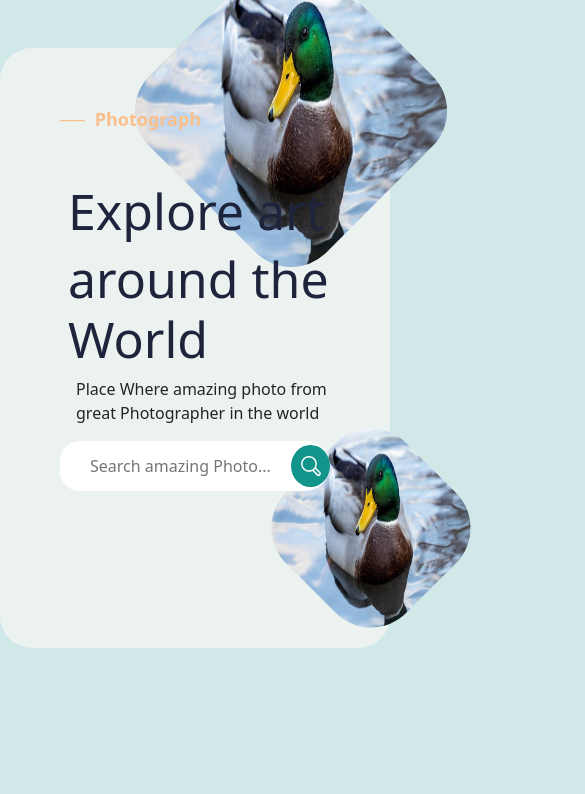
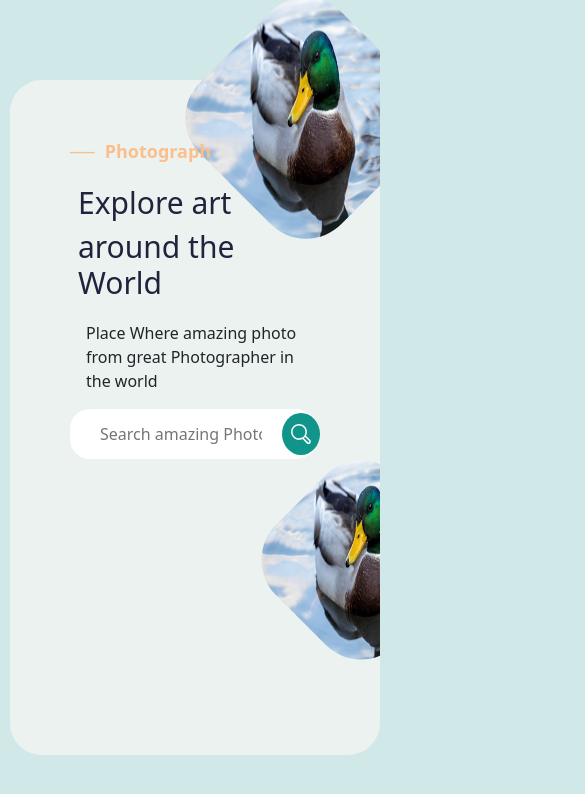
Before and after one commit to mehrdad-khojastefar/text-to-image-frontend, a React (Create React App) app in the folder photograph-project/: page / in a window 390 px wide. Shown: the top 794 px of the page, 585 px wide, since content can reach past the window. Built offline with nearby package versions, Linux system fonts and the light colour scheme.

Commit message:
responsive

```diff
--- a/photograph-project/src/Components/MainPage/MainPage.js
+++ b/photograph-project/src/Components/MainPage/MainPage.js
@@ -8,6 +8,7 @@ import "../../assets/styles/MainPage.scss"
 //icon
 import svg from "../../assets/icons/search-magnifier-outline-svgrepo-com.svg"
 import SideImages from "../SideImages/SideImages";
+
 const MainPage = () => {
     const[searchvalue,setSearchvalue]=useState()
   const { headerSpan, header, MainPageText, SearchInPutPlaceHolder, MainLink } =
@@ -15,15 +16,13 @@ const MainPage = () => {
     const header1=header.split(" ");
     const header1firstarray=header1[0].concat(" ",header1[1])
     const header1secondarray=header1[2].concat(" ",header1[3]," ",header1[4])
-    console.log(header1firstarray);
-    console.log(header1secondarray);
   return (
-    <Container className="main rounded-5 my-5 p-5 position-relative">
+    <Container className="main rounded-5 mb-5 p-5 position-relative">
       <Row className="d-flex flex-nowrap m-auto">
         <Col xs={12} sm={12} md={8} className="mt-md-3 ps-md-5 ">
           <span className="headerSpan position-relative">{headerSpan}</span>
 
-            <Col xs={12} className="mt-5 ps-2 position-relative" style={{zIndex:"2"}}>
+            <Col xs={12} className="headerWrapper mt-5 ps-2 position-relative" style={{zIndex:"2"}}>
 
           <h1 className="header">{header1firstarray}</h1>
           <h1 className="header">{header1secondarray}</h1>
@@ -37,7 +36,7 @@ const MainPage = () => {
               className="SearchInput"
               placeholder={SearchInPutPlaceHolder}
               type="search"
-              onChange={(e)=>searchvalue(e.target.value)}
+              onChange={(e)=>setSearchvalue(e.target.value)}
               />
               <button>
                 <img src={svg}/>
--- a/photograph-project/src/assets/styles/MainPage.scss
+++ b/photograph-project/src/assets/styles/MainPage.scss
@@ -1,9 +1,12 @@
 @import "./variable";
 
 .main{
-    height: 600px;
-    // max-width: 1100px;
+    height: 80vh;
+    //  max-width: 1100px;
+    // min-width: 300px;
+    // overflow-y: hidden;
     background-color: $MainPage-color;
+    margin-top: 80px;
 .headerSpan{
     color: $headerspanColor;
     z-index: 2;
@@ -24,7 +27,8 @@
 }
 .header{
     font-size: 50px;
-    color:$text-color
+    color:$text-color;
+    // line-height: 30px;;
 }
 .SearchInput{
     z-index: 2;
@@ -47,7 +51,7 @@
     &::-webkit-search-cancel-button{
 
 
-
+        cursor: pointer;
     }
     button{
         background-color: $searchbutton-color;
@@ -61,5 +65,25 @@
 
     }
 
+    @media (max-width: 450px) {
+        .main{
+            width: 90%;
+            margin: 0 10px ;
+            .header{
+
+            }
+        }
+
+    }
 }
+@media (max-width: $breakpoint-tablet) {
+    .headerWrapper{
+        margin-top:20px !important;
+        margin-bottom:20px !important;
+        .header{
+            font-size: 30px;
+        }
+    }
 }
+
+}
--- a/photograph-project/src/assets/styles/_variable.scss
+++ b/photograph-project/src/assets/styles/_variable.scss
@@ -3,3 +3,5 @@ $background-color: #d1e8e9;
 $searchbutton-color: #11958B;
 $text-color:#1E243C;
 $MainPage-color:#ecf2ef;
+$breakpoint-tablet: 768px;
+$breakpoint-mobile: 375px;
--- a/photograph-project/src/assets/styles/app.scss
+++ b/photograph-project/src/assets/styles/app.scss
@@ -7,4 +7,11 @@
         // justify-content: center;
         // align-items: center;
         // margin-top: auto
+        overflow: hidden;
+        @media  (max-width: 577px) {
+            margin-bottom: 100px !important;
+          }
+
+
+
     }
--- a/photograph-project/src/assets/styles/index.scss
+++ b/photograph-project/src/assets/styles/index.scss
@@ -11,6 +11,12 @@ body{
     // display: flex;
     // justify-content: center;
     // align-items: center;
-    // overflow-x: hidden;
+
+    overflow-y: hidden;
+    @media  (max-width: 577px) {
+      padding: 0 10px 50px 10px;
+      padding-bottom: 100px !important;
+    }
+
 
 }
--- a/photograph-project/src/assets/styles/sideimage.scss
+++ b/photograph-project/src/assets/styles/sideimage.scss
@@ -26,3 +26,13 @@
         @include mainImage(250px)
     }
 }
+@media (max-width: $breakpoint-tablet) {
+    .imageWrapper4{
+        @include imageWrapper(-26px,-62px,200px);
+
+        .mainImage4{
+            @include mainImage(200px)
+        }
+    }
+
+}
```
